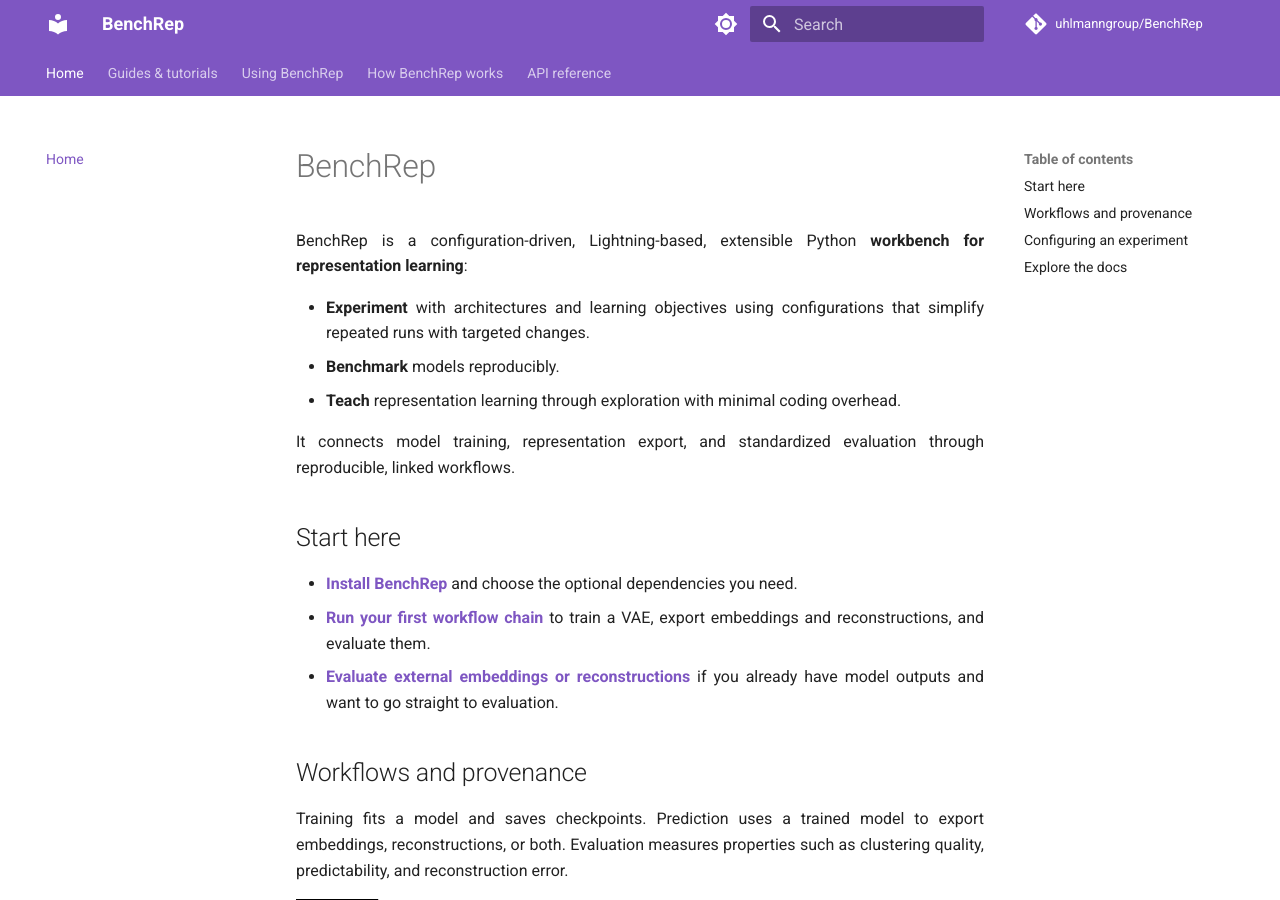
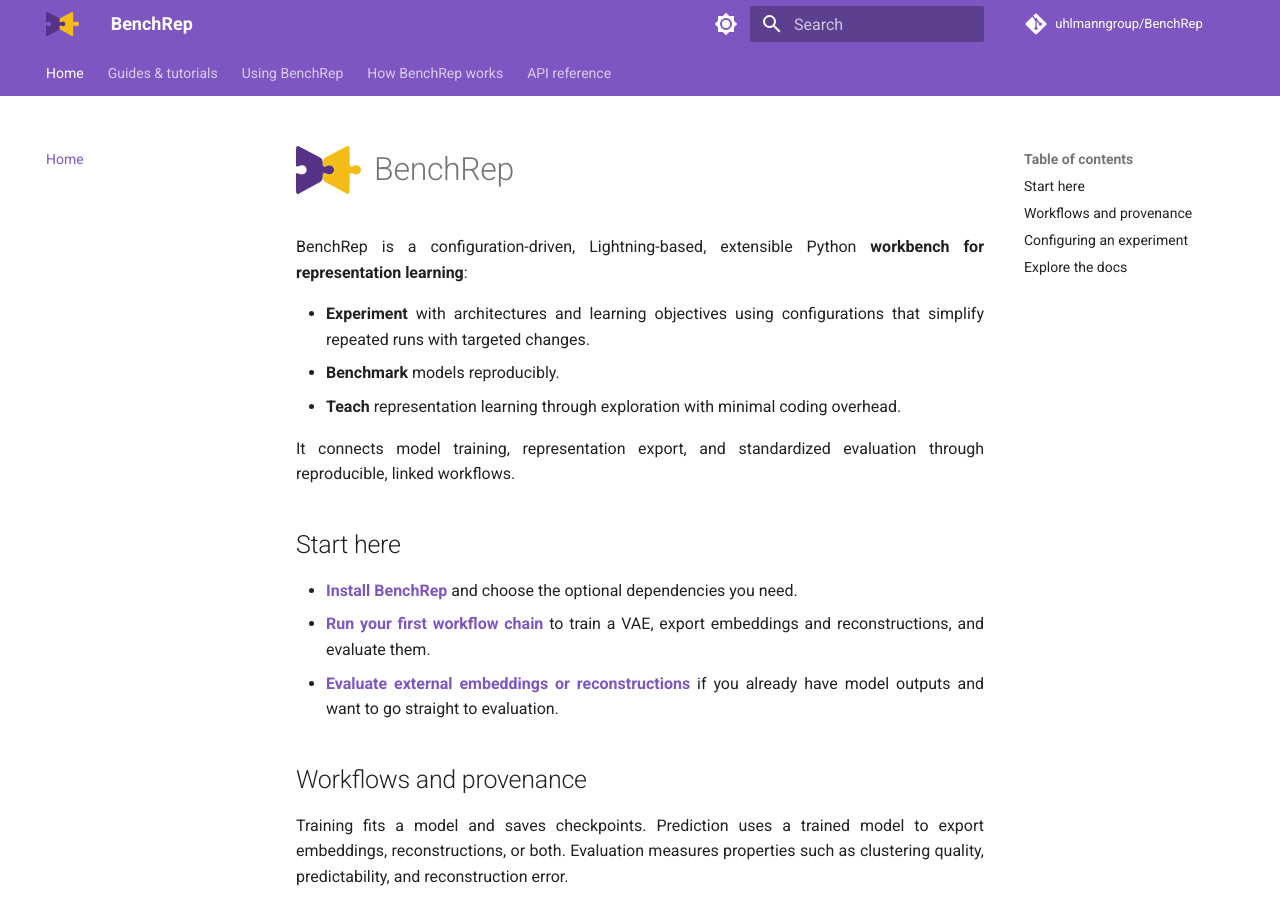
Before and after one commit to uhlmanngroup/BenchRep, an MkDocs documentation site: the page built from docs/index.md, in a window 1280 px wide and 900 px high. Built offline with MkDocs 1.6.1 and Material for MkDocs 9.7.7, drawn with Linux system fonts in a browser that asks for light colours; comment, search, counter and statistics services are not loaded.

Commit message:
update temp placeholder logo

```diff
--- a/docs/index.md
+++ b/docs/index.md
@@ -1,4 +1,7 @@
-# BenchRep
+<h1 style="display: flex; align-items: center; gap: 0.4em;">
+  <img src="assets/logo.svg" alt="" style="height: 1.5em; width: auto;">
+  <span>BenchRep</span>
+</h1>
 
 BenchRep is a configuration-driven, Lightning-based, extensible Python <strong class="highlight">workbench for representation learning</strong>:
 
--- a/mkdocs.yml
+++ b/mkdocs.yml
@@ -7,6 +7,7 @@
 theme:
   name: material
   variant: classic
+  logo: assets/logo.svg
   palette:
   - scheme: default
     primary: deep purple
```
Also changed, not shown: docs/assets/logo.svg (added), src/benchrep/gui/assets/logo-dark.svg, src/benchrep/gui/assets/logo-light.svg.
